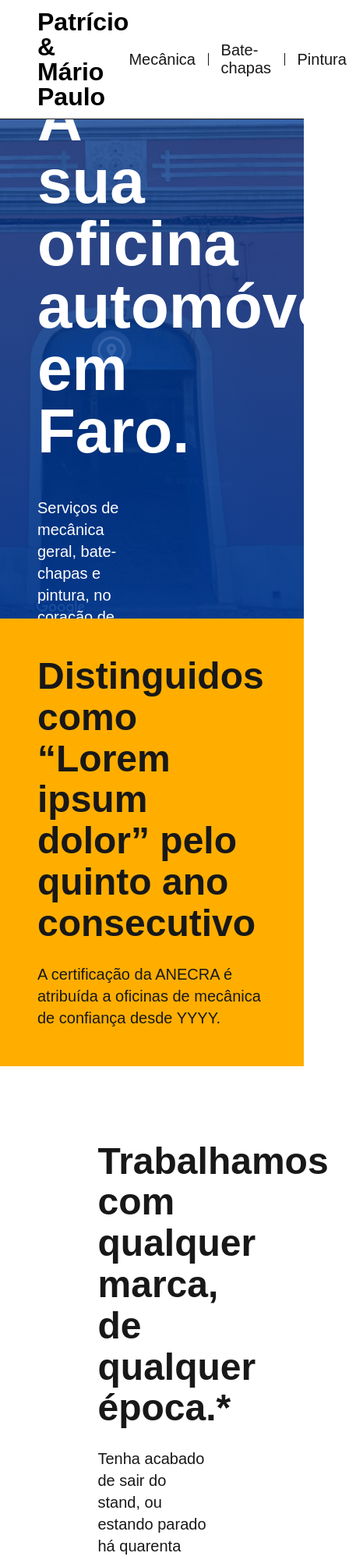
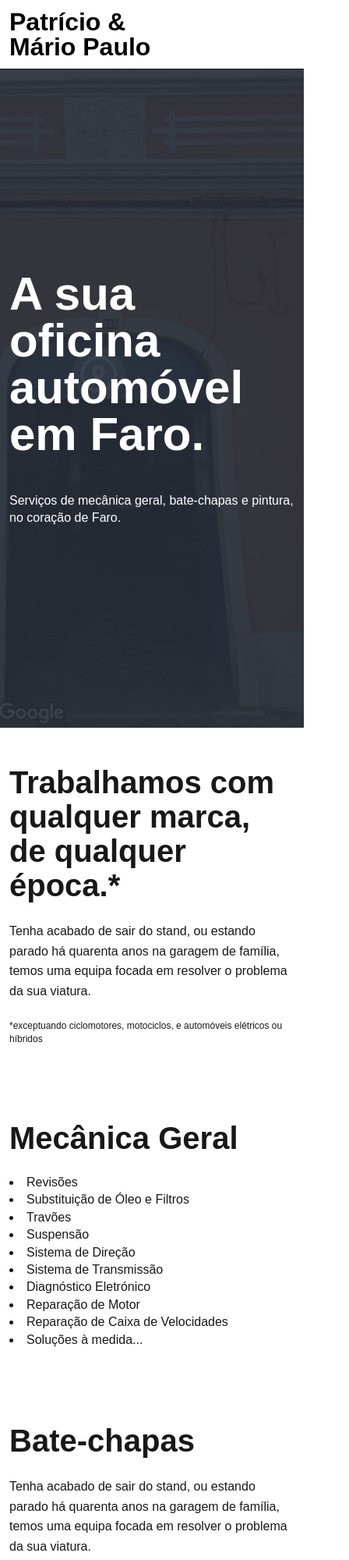
Before and after one commit to Herdeir0/oficina-patricio-mario-paulo, a plain HTML site: page index.html in a window 390 px wide. Shown: the top 2000 px of the page at 78% size, 448 px wide, since content can reach past the window. Drawn offline with Linux system fonts and the light colour scheme; a web font is replaced by a local one.

Commit message:
Mobile Style

```diff
--- /dev/null
+++ b/css/mobile.css
@@ -0,0 +1,282 @@
+@media (max-width: 767px) {
+
+    /*  ============================================================
+    ==================== V A R I A B L E S =====================
+    ============================================================
+    */
+
+    :root {
+        --cinza: rgb(118, 133, 146);
+        --amarelo: #efd232;
+        --text-color: #181818;
+        --background-color: #fff;
+        --font-family: 'Alexandria', sans-serif;
+
+        --xxs: 4px;
+        --xs: 8px;
+        --s: 12px;
+        --m: 16px;
+        --l: 24px;
+        --xl: 32px;
+        --xxl: 48px;
+        --3xl: 96px;
+
+        --text: 16px;
+
+}
+
+    body {
+        margin: 0;
+        padding: 0;
+
+        background-color: var(--background-color);
+
+        display: flex;
+        justify-content: center;
+        flex-direction: column;
+
+        font-family: var(--font-family), sans-serif;
+    }
+
+    a {
+        text-decoration: none;
+        color: var(--text-color);
+    }
+
+    h1 {
+        position: relative;
+
+        margin: 0;
+
+        font-size: 60px;
+        font-weight: 600;
+
+        color: var(--background-color);
+
+        line-height: 100%;
+
+        grid-column: span 1;
+    }
+
+    h2 {
+        position: relative;
+
+        width: 100%;
+
+        margin: 0;
+
+        font-size: 40px;
+        font-weight: 600;
+
+        color: var(--text-color);
+
+        line-height: 110%;
+
+    }
+
+    p {
+        position: relative;
+
+        width: 100%;
+
+        margin: 0;
+
+        font-size: var(--text);
+        font-weight: 300;
+
+        color: var(--text-color);
+
+        line-height: 160%;
+
+    }
+
+    d {
+        position: relative;
+
+        width: 100%;
+
+        margin: 0;
+
+        font-size: 12px;
+        font-weight: 300;
+
+        color: var(--text-color);
+
+        line-height: 140%;
+    }
+
+    /* --------------------------------------------------------------Navbar------- */
+
+    navbar-container {
+    position: sticky;
+    top: 0;
+        padding: 0px var(--s);
+    }
+
+    navbar-wrapper {
+        padding: var(--s) 0;
+    }
+
+    logotype {
+        font-size: var(--xl);
+    }
+
+    navbar-menu {
+        display: none;
+    }
+
+    /* --------------------------------------------------------------Hero------- */
+
+    hero-container {
+        height: 100vh;
+        padding: 0px var(--s);
+        display: flex;
+    }
+
+    hero-wrapper {
+        grid-template-columns: 100%;
+    }
+
+    hero-content {
+        row-gap: var(--xl);
+
+        grid-column: span 1;
+
+        grid-template-columns: 100%;
+        column-gap: var(--m);
+    }
+
+    hero-content p {
+        margin-top: var(--s);
+        grid-column: span 1;
+    }
+
+    /* --------------------------------------------------------------Text------- */
+
+    text-container {
+        padding: 0px var(--s);
+    }
+
+    text-wrapper {
+        padding: var(--xxl) 0;
+        grid-template-columns: 100%;
+    }
+
+    text-content {
+        grid-column: span 1;
+    }
+
+    /* --------------------------------------------------------------Text-with-images------- */
+
+    text-with-image-container {
+        padding: 0px var(--s);
+    }
+
+    text-with-image-wrapper {
+        padding: var(--xxl) 0;
+        grid-template-columns: 100%;
+    }
+
+    image-content {
+        display: none;
+
+        width: 100%;
+        height: auto;
+        grid-column: span 1;
+    }
+
+    /* --------------------------------------------------------------Banner------- */
+
+    banner-container {
+        height: 100vh;
+        padding: 0px var(--s);
+    }
+
+    banner-wrapper {
+        padding: var(--xxl) 0;
+        grid-template-columns: 100%;
+    }
+
+    banner-content {
+        grid-column: span 1;
+    }
+
+    /* --------------------------------------------------------------Testimonials------- */
+
+    testimonial-container {
+        padding: 0px var(--s);
+    }
+
+    testimonial-wrapper {
+        row-gap: var(--xxl);
+        grid-template-columns: 100%;
+    }
+
+    testimonial-content {
+        grid-column: span 1;
+    }
+
+    testimonial-box-wrapper {
+        overflow-x: scroll;
+        grid-template-columns: calc(100% - var(--s) * 2) calc(100% - var(--s) * 2) calc(100% - var(--s) * 2) calc(100% - var(--s) * 2);
+        width: auto;
+        justify-content: left;
+        grid-column: span 1;
+    }
+
+    testimonial-box-container {
+        grid-column: span 1;
+    }
+
+    testimonial-box {
+        width: 100%;
+    }
+
+    testimonial-box-person {
+        font-size: var(--text);
+        font-weight: 300;
+    }
+
+    testimonial-box-score {
+        font-size: var(--l);
+        font-weight: 600;
+
+        color: var(--amarelo);
+
+        margin-bottom: var(--s);
+    }
+
+    testimonial-box-text {
+        font-size: var(--text);
+        font-weight: 300;
+    }
+
+    /* --------------------------------------------------------------Footer------- */
+
+    footer-container {
+        padding: 0px var(--s);
+    }
+
+    footer-wrapper {
+        padding: var(--xxl) 0;
+        row-gap: var(--xxl);
+        grid-template-columns: 100%;
+    }
+
+    footer-content {
+        row-gap: var(--l);
+        grid-column: span 1;
+    }
+
+    footer-element-1 {
+        grid-column: span 1;
+    }
+
+    footer-element-2 {
+        grid-column: span 1;
+    }
+
+    footer-element-3 {
+        grid-column: span 1;
+    }
+}
--- a/css/style.css
+++ b/css/style.css
@@ -12,10 +12,8 @@
 */
 
 :root {
-    --azul: rgb(0, 86, 224);
-    --vermelho: #e94e77;
-    --verde: #50e3c2;
-    --amarelo: #FFAE00;
+    --cinza: rgb(118, 133, 146);
+    --amarelo: #efd232;
     --text-color: #181818;
     --background-color: #fff;
     --font-family: 'Alexandria', sans-serif;
@@ -220,7 +218,7 @@ hero-container {
     justify-content: center;
     align-items: center;
 
-    background: linear-gradient(rgba(0, 57, 148, 0.7), rgba(0, 57, 148, 0.9)), url(../imgs/oficina.png) no-repeat center center;
+    background: linear-gradient(rgba(39, 46, 57, 0.9), rgba(39, 46, 57, 0.9)), url(../imgs/oficina.png) no-repeat center center;
     background-size: cover;
 
     box-sizing: border-box;
@@ -295,7 +293,7 @@ notification-container {
     justify-content: center;
     align-items: center;
 
-    background: var(--amarelo);
+    background: var(--cinza);
 
     box-sizing: border-box;
 }
@@ -384,14 +382,79 @@ text-content {
     flex-direction: column;
     row-gap: var(--l);
 
-    grid-column-start: 4;
-    grid-column-end: 10;
+    grid-column: span 6;
 
 }
 
 /* --------------------------------------------------------------Text-with-images------- */
 
+text-with-image-container {
+    position: relative;
 
+    width: 100%;
+    height: auto;
+
+    padding: 0px var(--xxl);
+
+    display: flex;
+    justify-content: center;
+    align-items: center;
+
+    background-color: var(--background-color);
+
+    box-sizing: border-box;
+}
+
+text-with-image-wrapper {
+    position: relative;
+
+    width: 100%;
+    height: auto;
+
+    max-width: 1440px;
+
+    padding: var(--3xl) 0;
+
+    display: grid;
+    justify-content: center;
+
+    flex-direction: row;
+
+    grid-template-columns: repeat(12, minmax(0, 1fr));
+    column-gap: var(--m);
+}
+
+image-content {
+    position: relative;
+
+    width: 100%;
+    height: auto;
+
+    display: flex;
+    justify-content: center;
+    flex-direction: column;
+    row-gap: var(--l);
+
+    grid-column: span 6;
+
+}
+
+ul {
+    position: relative;
+
+    width: 100%;
+
+    margin: 0;
+    padding: 0;
+
+    font-size: var(--text);
+    font-weight: 300;
+    line-height: 140%;
+
+    color: var(--text-color);
+
+    list-style: inside;
+}
 
 /* --------------------------------------------------------------Banner------- */
 
@@ -407,7 +470,7 @@ banner-container {
     justify-content: center;
     align-items: center;
 
-    background: linear-gradient(rgba(153, 0, 0, 0.8), rgba(153, 0, 0, 0.8)), url(../imgs/volkswagen.jpg) no-repeat center center;
+    background: linear-gradient(rgba(40, 53, 82, 0.9), rgba(40, 53, 82, 0.9)), url(../imgs/volkswagen.jpg) no-repeat center center;
     background-size: cover;
 
     box-sizing: border-box;
@@ -443,8 +506,10 @@ banner-content {
     flex-direction: column;
     row-gap: var(--l);
 
-    grid-column-start: 4;
-    grid-column-end: 10;
+    grid-column: span 6;
+
+    /* grid-column-start: 4;
+    grid-column-end: 10; */
 
     color: var(--background-color);
 
@@ -507,8 +572,7 @@ testimonial-content {
     flex-direction: column;
     row-gap: var(--l);
 
-    grid-column-start: 4;
-    grid-column-end: 10;
+    grid-column: span 6;
 }
 
 testimonial-box-wrapper {
--- a/index.html
+++ b/index.html
@@ -2,9 +2,12 @@
 <html>
 <head>
     <meta charset="UTF-8" />
+    <meta name="viewport" content="width=device-width, initial-scale=1.0">
+    <meta name="description" content="Patrício & Mário Paulo - Oficina Automóvel em Faro, especializada em mecânica geral, bate-chapas e pintura.">
     <title>Patrício & Mário Paulo - Oficina Automóvel</title>
 
     <link rel="stylesheet" href="css/style.css">
+    <link rel="stylesheet" href="css/mobile.css">
 </head>
 <body>
     <navbar-container>
@@ -37,14 +40,14 @@
         </hero-wrapper>
     </hero-container>
 
-    <notification-container>
+    <!--<notification-container>
         <notification-wrapper>
             <notification-content>
                 <h2>Distinguidos como “Lorem ipsum dolor” pelo quinto ano consecutivo</h2>
                 <p>A certificação da ANECRA é atribuída a oficinas de mecânica de confiança desde YYYY.</p>
             </notification-content>
         </notification-wrapper>
-    </notification-container>
+    </notification-container>-->
 
     <text-container>
         <text-wrapper>
@@ -55,6 +58,64 @@
             </text-content>
         </text-wrapper>
     </text-container>
+
+    <text-with-image-container>
+        <text-with-image-wrapper>
+            <text-content>
+                <h2>Mecânica Geral</h2>
+                <ul>
+                    <li>Revisões</li>
+                    <li>Substituição de Óleo e Filtros</li>
+                    <li>Travões</li>
+                    <li>Suspensão</li>
+                    <li>Sistema de Direção</li>
+                    <li>Sistema de Transmissão</li>
+                    <li>Diagnóstico Eletrónico</li>
+                    <li>Reparação de Motor</li>
+                    <li>Reparação de Caixa de Velocidades</li>
+                    <li>Soluções à medida...</li>
+                </ul>
+            </text-content>
+            <image-content>
+                <img src="imgs/mecanica.jpg" alt="Fiat 500" />
+            </image-content>
+        </text-with-image-wrapper>
+    </text-with-image-container>
+
+    <text-with-image-container>
+        <text-with-image-wrapper>
+            <image-content>
+                <img src="imgs/bate-chapas.jpg" alt="Fiat 500" />
+            </image-content>
+            <text-content>
+                <h2>Bate-chapas</h2>
+                <p>Tenha acabado de sair do stand, ou estando parado há quarenta anos na garagem de família, temos uma equipa focada em resolver o problema da sua viatura.</p>
+            </text-content>
+        </text-with-image-wrapper>
+    </text-with-image-container>
+
+    <text-with-image-container>
+        <text-with-image-wrapper>
+            <text-content>
+                <h2>Pintura Automóvel</h2>
+                <ul>
+                    <li>Revisões</li>
+                    <li>Substituição de Óleo e Filtros</li>
+                    <li>Travões</li>
+                    <li>Suspensão</li>
+                    <li>Sistema de Direção</li>
+                    <li>Sistema de Transmissão</li>
+                    <li>Diagnóstico Eletrónico</li>
+                    <li>Reparação de Motor</li>
+                    <li>Reparação de Caixa de Velocidades</li>
+                    <li>Soluções à medida...</li>
+                </ul>
+            </text-content>
+            <image-content>
+                <img src="imgs/pintura.jpg" alt="Fiat 500" />
+            </image-content>
+        </text-with-image-wrapper>
+    </text-with-image-container>
 
     <banner-container>
         <banner-wrapper>
@@ -169,11 +230,11 @@
         </testimonial-wrapper>
     </testimonial-container>
 
-    <banner-container style="background: linear-gradient(rgba(13, 72, 0, 0.9), rgba(13, 72, 0, 0.9)), url(../imgs/carocha.jpg) no-repeat center center !important; background-size: cover;">
+    <banner-container style="background: linear-gradient(rgba(40, 53, 82, 0.9), rgba(40, 53, 82, 0.9)), url(../imgs/carocha.jpg) no-repeat center center !important; background-size: cover;">
         <banner-wrapper>
             <banner-content>
                 <h2>Precisa de um orçamento?</h2>
-                <p>É sempre mais fácil dar-lhe um valor quando sabemos exatamente o que é necessário.<br>Ligue-nos para agendar a sua visita.</p><br>
+                <p>É sempre mais fácil dar-lhe um valor quando sabemos exatamente o que é necessário. Ligue-nos para agendar a sua visita.</p><br>
                 <p>Telemóvel: <strong><a href="tel:+351123456789" style="color: white;">+351 962 838 539</a></strong></p>
                 <p>Chamada para rede fixa nacional: <strong><a href="tel:+289289289" style="color: white;">289 289 289</a></strong></p>
             </banner-content>
```
Also changed, not shown: imgs/detail.svg (added).
